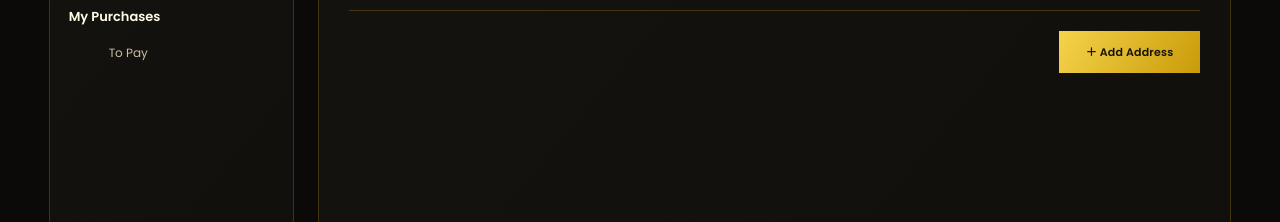
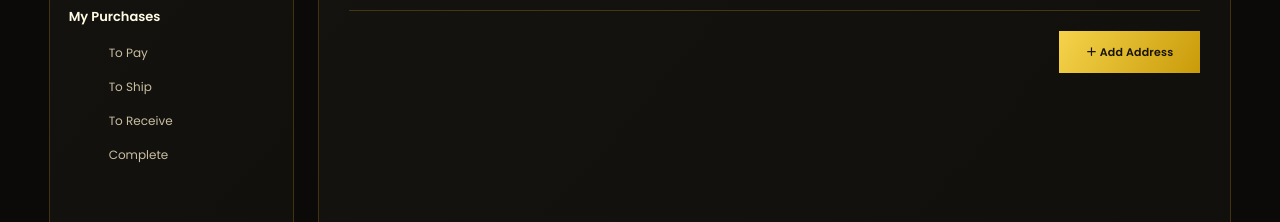
Before and after one commit to jaz1nesCodes/HCI, a plain HTML site: page Address.html in a window 1280 px wide. Shown: the part 344-566 px from the top of the page. Drawn offline with nearby package versions, Linux system fonts and the light colour scheme.

Commit message:
Update Address.html

```diff
--- a/Address.html
+++ b/Address.html
@@ -71,6 +71,9 @@ h1 span{color:var(--gold)}
     <div class="side-group">
       <div class="side-heading">My Purchases</div>
       <a class="side-link" href="to_pay.html">To Pay</a>
+      <a class="side-link" href="to_ship.html">To Ship</a>
+      <a class="side-link" href="to_receive.html">To Receive</a>
+      <a class="side-link" href="complete.html">Complete</a>
     </div>
   </aside>
   <main class="content">
```
